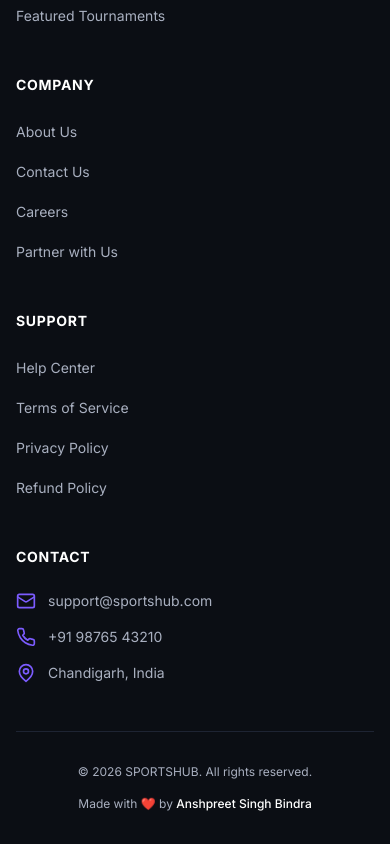
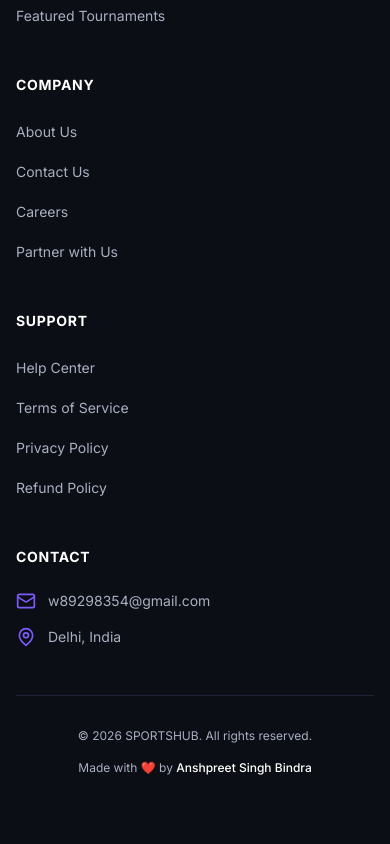
Before and after one commit to worko-sports/sportshub-dark, a Next.js app: page / in a window 390 px wide. Shown: the part 4391-5235 px from the top of the page. After the commit the page ends 5199 px from the top, so only its background shows below. Built offline with nearby package versions, Linux system fonts and the light colour scheme; no server answers; the database is empty.

Commit message:
Update footer contact details: new email and location, removed phone

```diff
--- a/components/Footer.jsx
+++ b/components/Footer.jsx
@@ -89,15 +89,11 @@
             <ul className="space-y-4">
               <li className="flex items-start gap-3 text-sm" style={{ color: palette.textMuted }}>
                 <Mail className="h-5 w-5 shrink-0 text-[#7c5cff]" />
-                <span>support@sportshub.com</span>
-              </li>
-              <li className="flex items-start gap-3 text-sm" style={{ color: palette.textMuted }}>
-                <Phone className="h-5 w-5 shrink-0 text-[#7c5cff]" />
-                <span>+91 98765 43210</span>
+                <span>w89298354@gmail.com</span>
               </li>
               <li className="flex items-start gap-3 text-sm" style={{ color: palette.textMuted }}>
                 <MapPin className="h-5 w-5 shrink-0 text-[#7c5cff]" />
-                <span>Chandigarh, India</span>
+                <span>Delhi, India</span>
               </li>
             </ul>
           </div>
```
